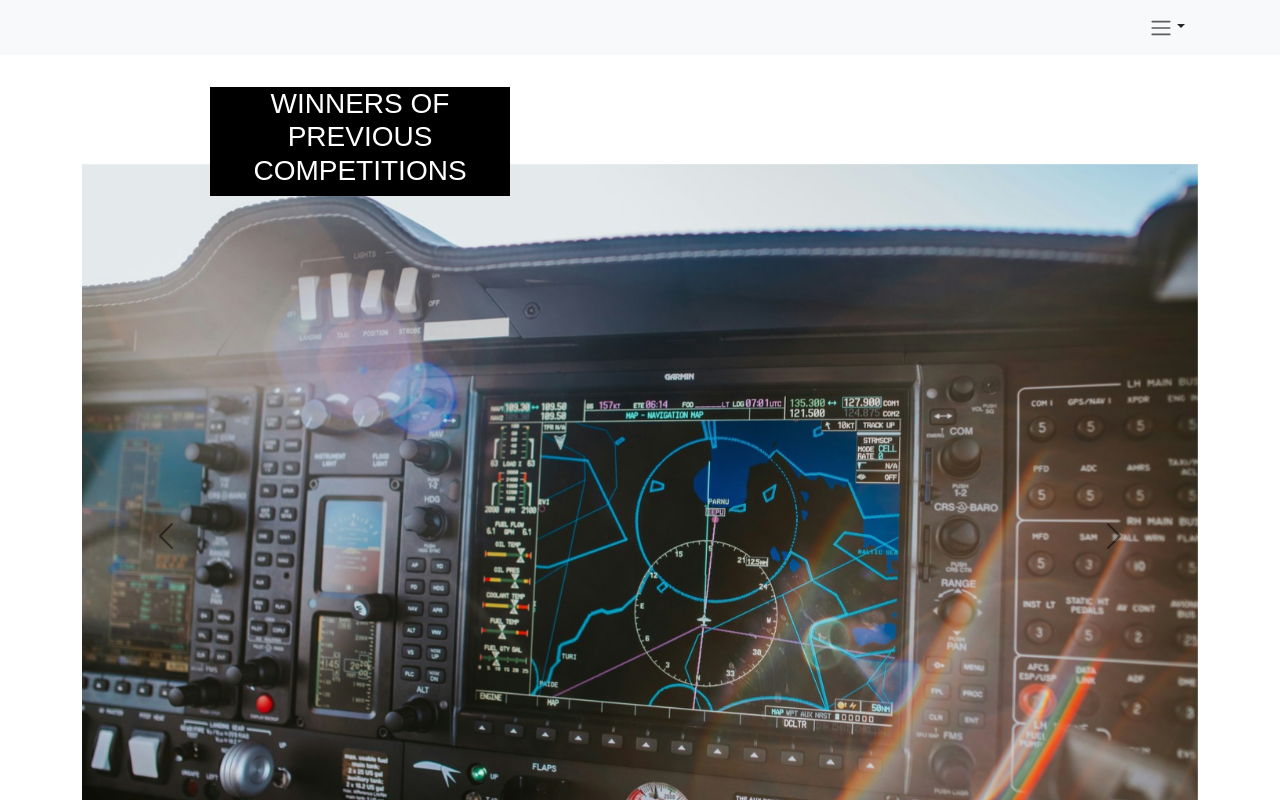
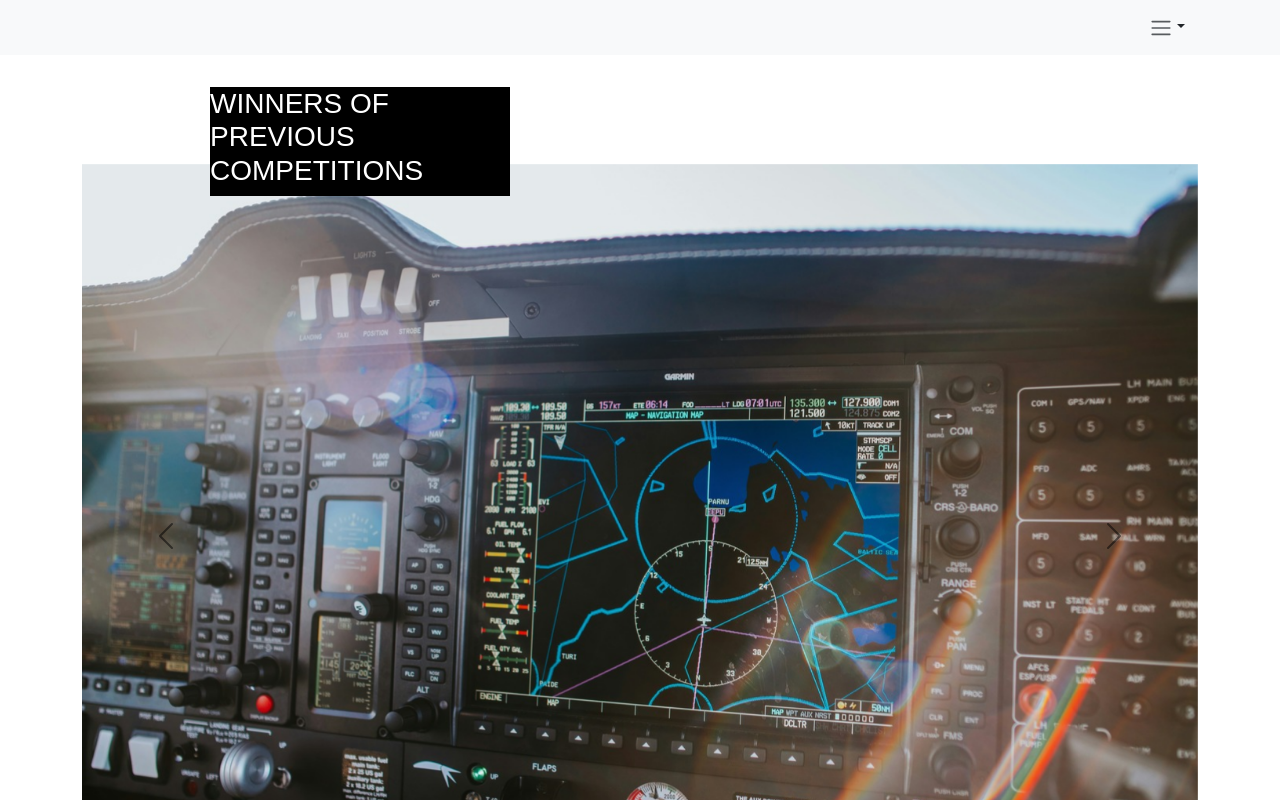
Before and after one commit to Vitalij-C-Techin/LietuvosSpaudosFotografija, a React (Vite) app in the folder frontend/: page / in a window 1280 px wide. Shown: the top 800 px of the page. Built offline with nearby package versions, Linux system fonts and the light colour scheme.

Commit message:
remove center header text

```diff
--- a/frontend/src/components/pages/HomePage.jsx
+++ b/frontend/src/components/pages/HomePage.jsx
@@ -33,7 +33,7 @@ function HomePage() {
     <>
       <Container>
         <Card className="image-header-text">
-          <h3 className="text-center">{t('layoutPage.imageHeaderText')}</h3>
+          <h3>{t('layoutPage.imageHeaderText')}</h3>
         </Card>
         <Carousel data-bs-theme="dark">
           <Carousel.Item>
--- a/frontend/src/css/parts/homePage.scss
+++ b/frontend/src/css/parts/homePage.scss
@@ -22,7 +22,7 @@
   position: relative;
   bottom: -2rem;
   left: 8rem;
-   z-index: 1;
+  z-index: 1;
 }
 .carousel-buttons {
   button {
```
Also changed, not shown: 1 other file (tests, documents, lock files or other folders).
